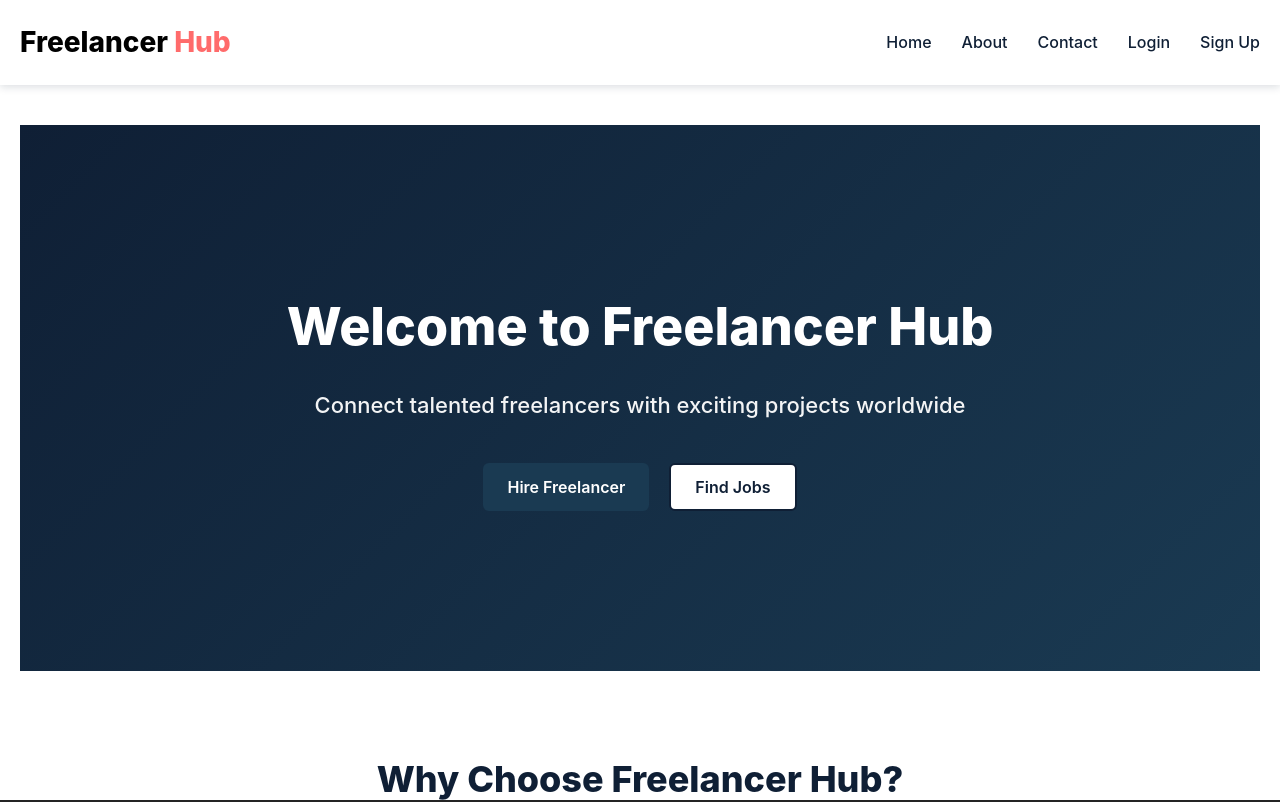
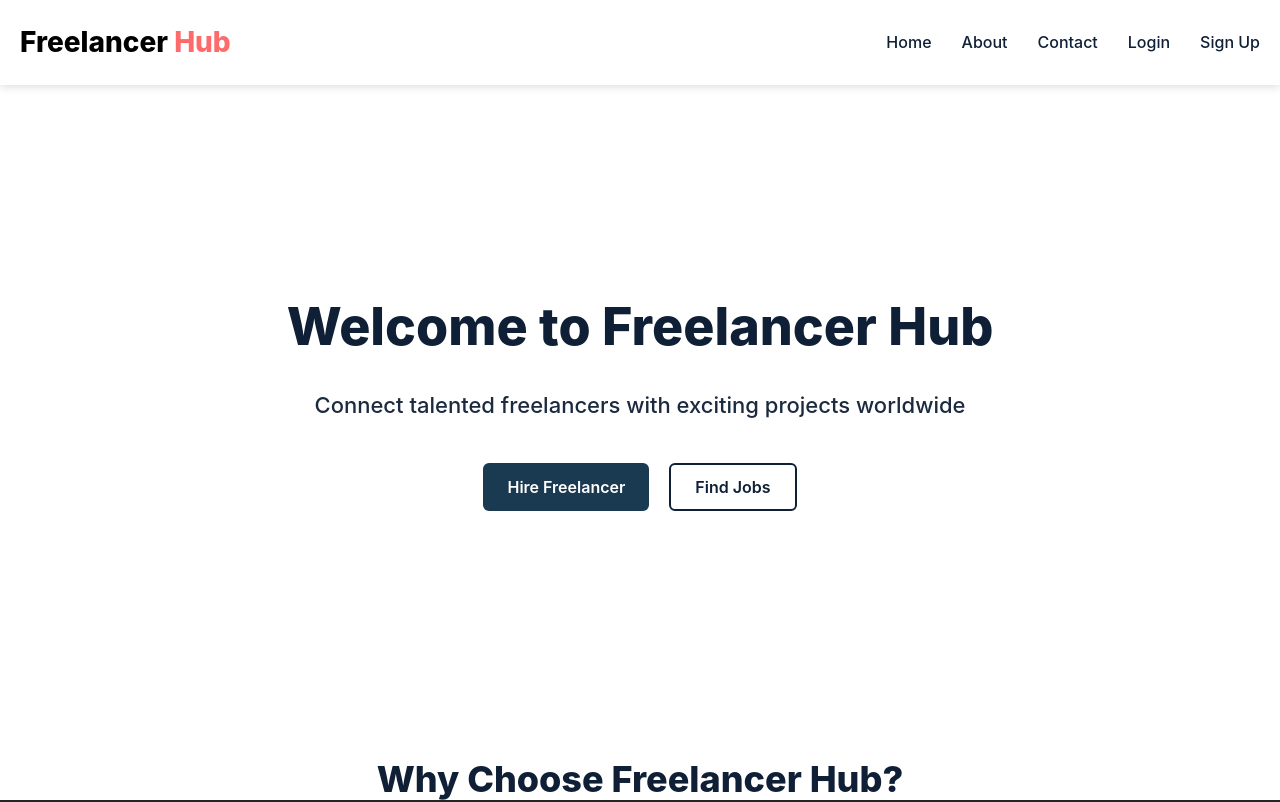
Before and after one commit to sanjaykumardk2006/FSD, a React (Vite) app in the folder client/: page / in a window 1280 px wide. Shown: the top 802 px of the page. Built offline with nearby package versions, Linux system fonts and the light colour scheme; no server answers.

Commit message:
set the theme

```diff
--- a/client/src/App.css
+++ b/client/src/App.css
@@ -271,8 +271,8 @@ main {
 
 /* Hero Section */
 .hero {
-  background: linear-gradient(135deg, var(--dark-blue) 0%, var(--light-blue) 100%);
-  color: white;
+  background: #ffffff;
+  color: var(--dark-text);
   padding: 160px 20px;
   text-align: center;
   border-radius: 0;
@@ -486,8 +486,8 @@ main {
 }
 
 .slogan-section {
-  background: linear-gradient(135deg, var(--dark-blue) 0%, var(--light-blue) 100%);
-  color: white;
+  background: #ffffff;
+  color: var(--dark-text);
   padding: 80px 20px;
   text-align: center;
   border-radius: 0;
--- a/client/src/pages/Home.jsx
+++ b/client/src/pages/Home.jsx
@@ -218,11 +218,11 @@ export const Home = () => {
           </div>
         </section>
 
-        <section className="slogan-section" style={{ margin: '80px auto 40px', maxWidth: '1400px', borderRadius: '24px', padding: '100px 20px', width: '95%' }} ref={(el) => sectionRefs.current.push(el)}>
+        <section className="slogan-section" style={{ margin: '80px auto 40px', maxWidth: '1400px', borderRadius: '24px', padding: '100px 20px', width: '95%', border: '1px solid #e5e7eb', boxShadow: '0 10px 30px rgba(15, 31, 53, 0.05)' }} ref={(el) => sectionRefs.current.push(el)}>
           <h2 style={{ fontSize: '48px', marginBottom: '30px' }}>Ready to Scale Your Business?</h2>
           <p style={{ fontSize: '20px', marginBottom: '40px', maxWidth: '700px', margin: '0 auto 40px' }}>Join thousands of successful freelancers and clients building their dreams on Freelancer Hub. Start your journey today for free.</p>
           <div className="hero-buttons">
-            <button className="btn" style={{ backgroundColor: 'white', color: 'var(--dark-blue)', padding: '15px 40px', fontSize: '18px', fontWeight: '700', borderRadius: '50px' }} onClick={() => navigate('/signup')}>Get Started Now</button>
+            <button className="btn btn-primary" style={{ padding: '15px 40px', fontSize: '18px', fontWeight: '700', borderRadius: '50px' }} onClick={() => navigate('/signup')}>Get Started Now</button>
           </div>
         </section>
       </main>
```
